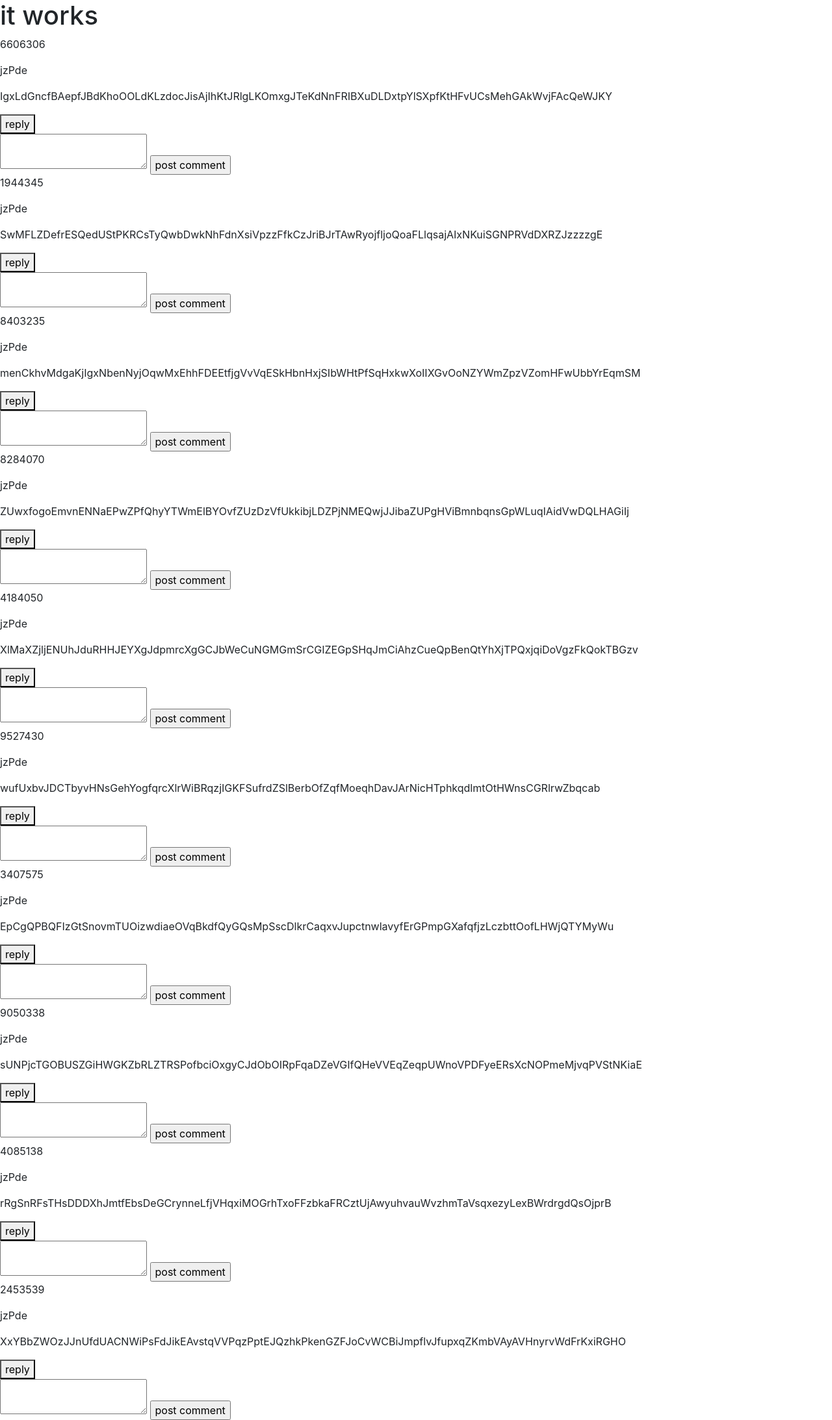
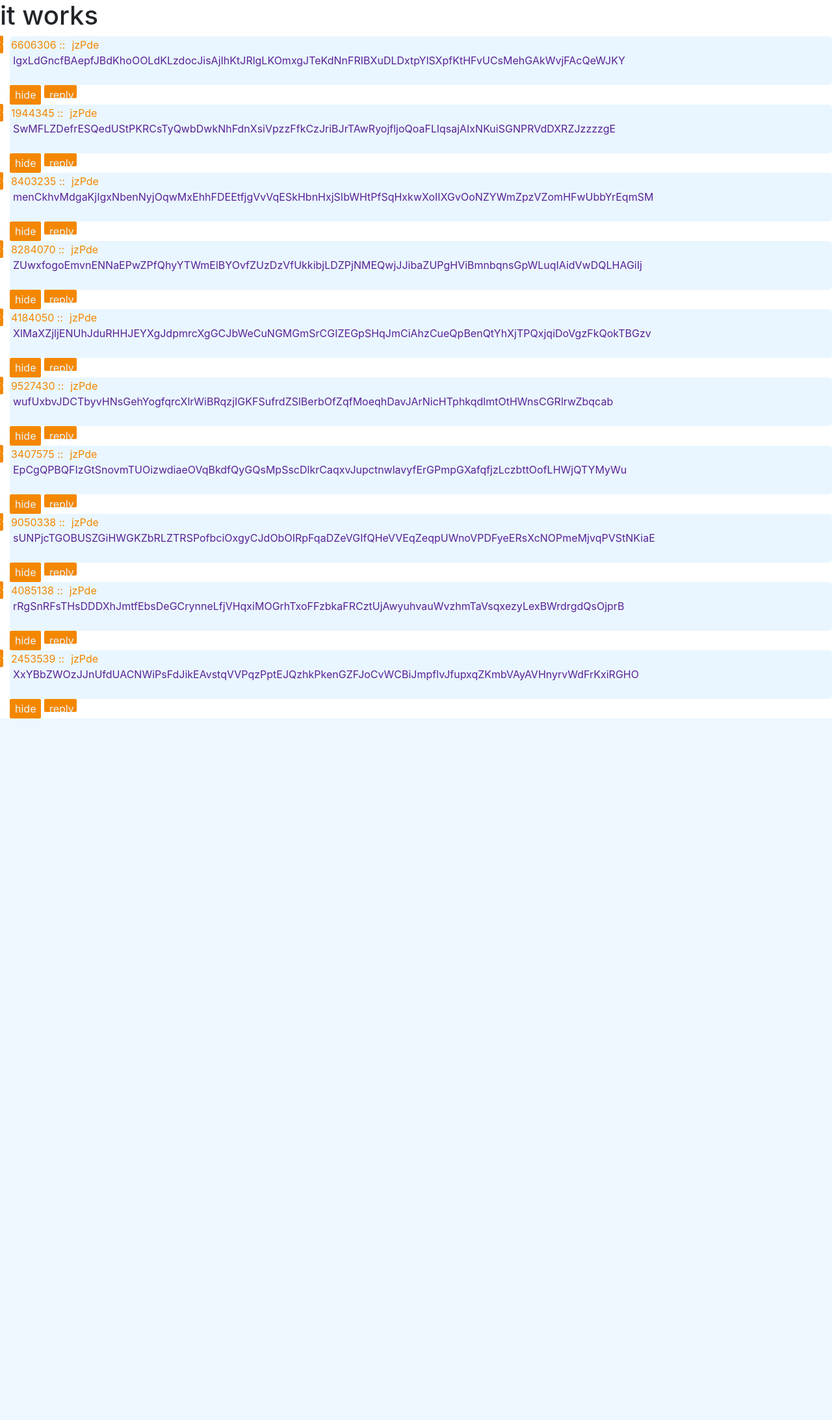
Before and after one commit to pksebben/LinkLib, a Flask app: page /testpage in a window 1280 px wide. Shown: the whole page at 65% size. After the commit the page ends 1106 px from the top, so only its background shows below. Run offline with Flask 2, Linux system fonts and the light colour scheme; parts of the project's set-up code (start-up, migrations or seed data) failed here and were passed over.

Commit message:
have fun

```diff
--- /dev/null
+++ b/static/styles.css
@@ -0,0 +1,270 @@
+html, body, div, span, applet, object, iframe,
+h1, h2, h3, h4, h5, h6, p, blockquote, pre,
+a, abbr, acronym, address, big, cite, code,
+del, dfn, em, img, ins, kbd, q, s, samp,
+small, strike, strong, sub, sup, tt, var,
+b, u, i, center,
+dl, dt, dd, ol, ul, li,
+fieldset, form, label, legend,
+table, caption, tbody, tfoot, thead, tr, th, td,
+article, aside, canvas, details, embed,
+figure, figcaption, footer, header, hgroup,
+menu, nav, output, ruby, section, summary,
+time, mark, audio, video select {
+    margin: 0;
+    padding: 0;
+    border: 0;
+    font-size: 100%;
+    font: inherit;
+    /* vertical-align: baseline; */
+}
+:root {
+    --scheme-bg-1: #e9f6ff;
+    --scheme-text-1-l: #592296;
+    --scheme-text-2-d:;
+    --scheme-text-2-p:;
+
+    --bg-1:#e9f6ff;
+    --text-1-l:#DDDDDD;
+    --text-1-d:#592296;
+    --text-1-p:#f48700;
+
+    --bg-2:#FFFFFF;
+    --text-2-l:#DDDDDD;
+    --text-2-d:#DDDDDD;
+    --text-2-p:#DDDDDD;
+}
+.link-buffer-selector {
+    font: .75em "Fira Code Retina", sans-serif;
+}
+body {
+    font: 1.1em "Fira Code Retina", sans-serif;
+}
+.header {
+    background-color: var(--bg-1);
+    color: var(--text-1-l);
+}
+.header h1 {
+    color:var(--text-1-p);
+}
+.header h3 {
+    color:var(--text-1-p);
+}
+.header h4 {
+    color: var(--text-1-p);
+}
+.header p {
+    color: var(--text-1-d);
+}
+.rfc-buffer {
+    position: relative;
+    width: 98%;
+    margin: auto;
+}
+
+
+
+
+/* Comments */
+
+.comment-area {
+    width: 100%;
+    margin: 0 0 0 0;
+    /* background-image: linear-gradient(90deg, #98CD8D 5%, #F6F0CF 5%, #F6F0CF 25%, #ed0c0c 25%, #ed0c0c 30%, #f6f0cf 30%, #f6f0cf 50%, #98CD8D 50%, #98CD8D 55%, #F6F0CF 55%, #F6F0CF 75%, #ed0c0c 75%, #ed0c0c 80%, #f6f0cf 80%, #f6f0cf 100%);
+	    background-size: 60.00px 60.00px; */
+}
+
+
+/* .comment-content:before {
+    transform-origin: 0;
+    content: "^==>==>==//=>";
+    display: block;
+    position: absolute;
+    left: -10px;
+    top: -1px;
+    transform: rotate(90deg);
+    } */
+.comment {
+    position: relative;
+    width: calc(100% - 15px);
+    margin: 0 0 0 auto;
+}
+.comment-header {
+    display: inline-flex;
+    justify-content: space-between;
+    width: 100%;
+    height: 25px;
+}
+.comment-at-box {
+    display: inline-flex;
+    position: relative;
+    left: -35px;
+}
+.comment-timestamp {
+    margin: auto 5px;
+}
+.comment-timestamp::after {
+    content: " ::";
+}
+.comment-author {
+    margin: auto 5px;
+}
+.comment-id {
+    margin: auto 5px;
+}
+.headtext {
+    color: var(--text-1-p);
+}
+.comment-body {
+    background-color: var(--bg-1);
+    border-radius: 5px;
+    padding: 0px 5px 10px;
+}
+.comment-form {
+    width: 100%;
+}
+.comment-content {
+    color: var(--text-1-d);
+    background-color:
+}
+.comment-reply-area {
+    display: none;
+    width: 100%;
+}
+.comment button {
+    color: var(--bg-1);
+    background-color: var(--text-1-p);
+    border: solid 2px var(--text-1-p);
+    border-radius: 2px;
+
+}
+.comment-reply-button {
+    position: relative;
+    bottom: 0px;
+    right: 0px;
+    height: 20px;
+    width: 50px;
+}
+.comment-form-textarea {
+    font: 1.1em "Fira Code Retina", sans-serif;
+    position: relative;
+    min-height: 50px;
+    width: 100%;
+    color: var(--text-1-d);
+    background-color: var(--bg-1);
+    border: solid 5px var(--bg-1);
+    border-radius: 5px;
+}
+.comment-form-submit {
+    color: var(--bg-1);
+    background-color: var(--text-1-p);
+    border: solid 2px var(--text-1-p);
+    border-radius: 2px;
+}
+
+ /* Vote Block */
+ .comment-at-vote-box {
+     display: block;
+     /* rotate: 90deg; */
+     transform: rotate(90deg);
+ }
+ .upvote {
+     margin: 0;
+     padding: 0;
+     border: solid 1px var(--text-1-p);
+     font: .7em "Fira Code Retina", sans-serif;
+ }
+ .downvote {
+      margin: 0;
+     padding: 0;
+     border: solid 1px var(--text-1-p);    font: .7em "Fira Code Retina", sans-serif;
+ }
+
+/* End Comments */
+/* .comment-area { */
+/*     width: 100%; */
+/*     margin: 0 0 0 0; */
+/*     /\* background-image: linear-gradient(90deg, #98CD8D 5%, #F6F0CF 5%, #F6F0CF 25%, #ed0c0c 25%, #ed0c0c 30%, #f6f0cf 30%, #f6f0cf 50%, #98CD8D 50%, #98CD8D 55%, #F6F0CF 55%, #F6F0CF 75%, #ed0c0c 75%, #ed0c0c 80%, #f6f0cf 80%, #f6f0cf 100%); */
+/* 	    background-size: 60.00px 60.00px; *\/ */
+/* } */
+/* .comment-content:before { */
+/*     transform-origin: 0; */
+/*     content: "^==>==>==//=>"; */
+/*     display: block; */
+/*     position: absolute; */
+/*     left: -10px; */
+/*     top: -1px; */
+/*     transform: rotate(90deg); */
+/* } */
+/* .comment { */
+/*     position: relative; */
+/*     width: calc(100% - 15px); */
+/*     margin: 0 0 0 auto; */
+/* } */
+/* .comment-header { */
+/*     display: inline-flex; */
+/*     justify-content: space-between; */
+/*     width: 100%; */
+/*     height: 25px; */
+
+/* } */
+/* .comment-at-box { */
+/*     display: inline-flex; */
+/* } */
+/* .comment-timestamp { */
+/*     margin: auto 5px; */
+/* } */
+/* .comment-author { */
+/*     margin: auto 5px; */
+/* } */
+/* .comment-id { */
+/*     margin: auto 5px; */
+/* } */
+/* .headtext { */
+/*     color: var(--text-1-p); */
+/* } */
+
+
+/* .comment-body { */
+/*     background-color: var(--bg-1); */
+/*     border-radius: 5px; */
+/*     padding: 0px 5px 10px; */
+/* } */
+/* .comment-form { */
+/*     display: none; */
+/*     width: 100%; */
+/* } */
+/* .comment-content { */
+/*     color: var(--text-1-d); */
+/*     background-color:  */
+/* } */
+/* .comment-reply-area { */
+/*     display: inline-flex; */
+/*     width: 100%; */
+/* } */
+/* .comment-reply-button { */
+/*     position: relative; */
+/*     top: -20px; */
+/*     height: 20px; */
+/*     width: 50px; */
+/*     color: var(--bg-1); */
+/*     background-color: var(--text-1-p); */
+/*     border: solid 2px var(--text-1-p); */
+/*     border-radius: 2px; */
+/* } */
+/* .comment-form-textarea { */
+/*     font: 1.1em "Fira Code Retina", sans-serif; */
+/*     position: relative; */
+/*     min-height: 50px; */
+/*     width: 100%; */
+/*     color: var(--text-1-d); */
+/*     background-color: var(--bg-1); */
+/*     border: solid 5px var(--bg-1); */
+/*     border-radius: 5px; */
+/* } */
+/* .comment-form-submit { */
+/*     color: var(--color-`); */
+/*     background-color: var(--color-4); */
+/*     border: solid 2px var(--color-4); */
+/*     border-radius: 2px; */
+/* } */
--- a/templates/base.html
+++ b/templates/base.html
@@ -2,6 +2,7 @@
 {% import "macros.jinja.html" as macro %}
 <html>
     <head>
+	<link rel="stylesheet" href={{ url_for('static', filename="styles.css" )}}>
 	{% block head %}
 	{% endblock %}
     </head>
@@ -10,3 +11,6 @@
     {% endblock %}
     </body>
 </html>
+
+<!-- TEMPLATE TODOs -->
+<!-- Fix comment display to conform to better design -->
--- a/templates/macros.jinja.html
+++ b/templates/macros.jinja.html
@@ -22,6 +22,9 @@
     <div class="comment-body">
 	<div class="comment-header">
 	    <div class="comment-at-box">
+		    <div class="comment-at-vote-box"><button
+			class="upvote"><|</button><button
+			class="downvote">|></button></div>
 		<p class="comment-timestamp headtext">{{ timestamp }}</p>
 		<p class="comment-author headtext">{{ author }}</p>
 	    </div>
@@ -30,12 +33,18 @@
 	<p class="comment-content">{{ content }}</p>
     </div>
 
-    <div class="comment-reply-area" id=commentID>
+	<!-- Comment Actions -->
+    <div class="comment-action-box">
+	<button class="comment-action-hide">hide</button>
 	<button class="comment-reply-button" id="button-test" onclick="showReplySection(this);">reply</button>
+    </div>
 
+    <div class="comment-reply-area">
+
+	<button class="comment-reply-button" id="button-test" onclick="showReplySection(this);">reply</button>
 	<form class="comment-form" action="/api/comment/submit" method="post">
-	    <input type="hidden" value="{{ id }}" id="parent_id">
-	    <textarea class="comment-form-textarea" wrap="hard" id="content"></textarea>
+	    <input type="hidden" value="{{ id }}" id="parent_id" name="parent_id">
+	    <textarea class="comment-form-textarea" wrap="hard" id="content" name="content"></textarea>
 	    <!-- <input class="comment-form-textarea" type="textarea" wrap="hard"> -->
 	    <input class="comment-form-submit" type="submit" value="post comment">
 	</form>
```
Also changed, not shown: models.py (+23 -4 lines), templates/index.html (+1 -7 lines), templates/styles.css (deleted, +0 -88 lines), views/api.py (+27 -5 lines), views/index.py (+18 -0 lines).
